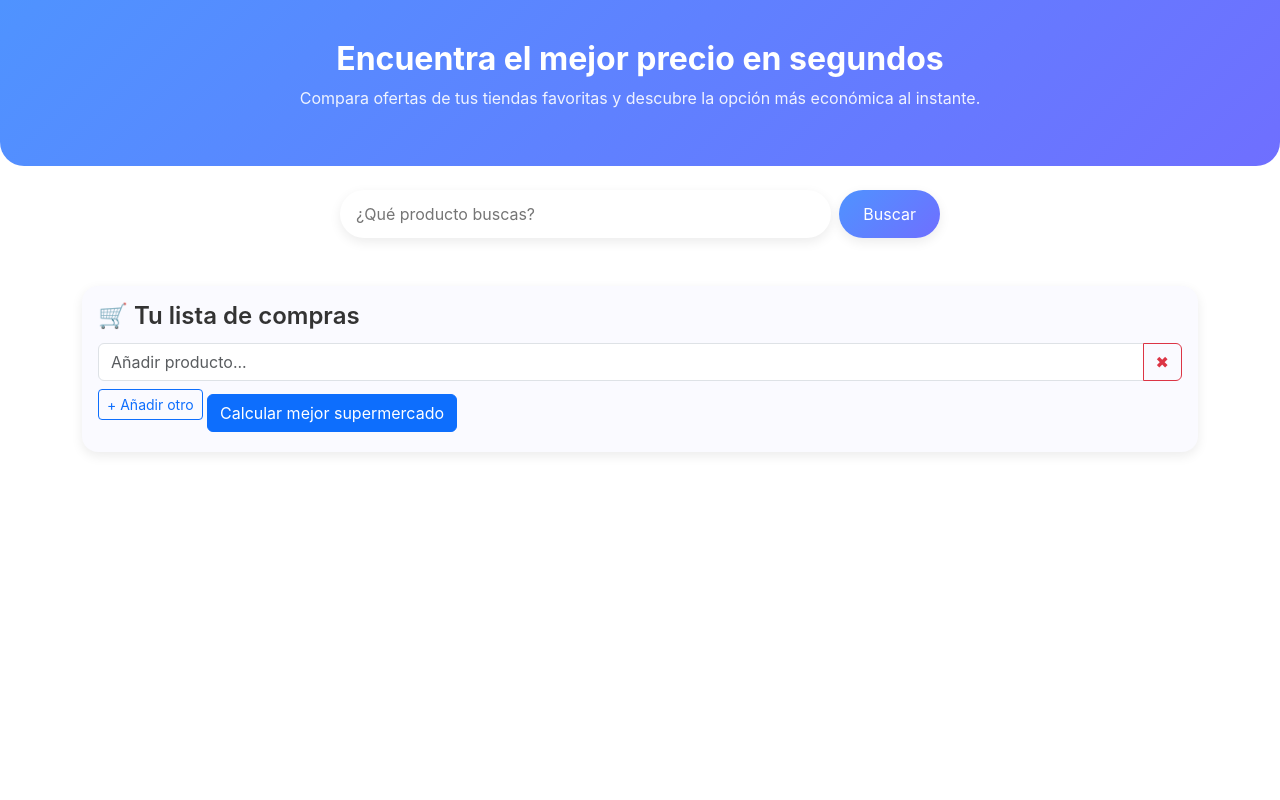
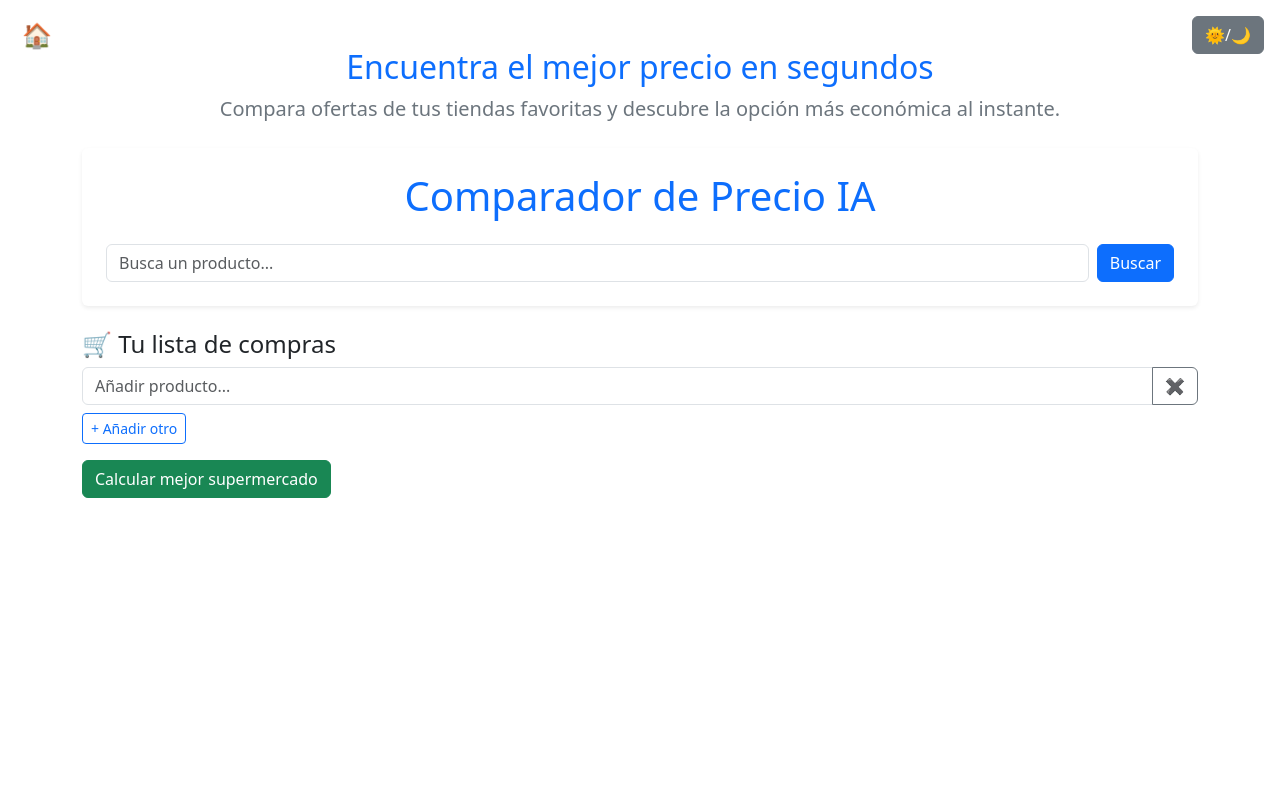
Before and after one commit to roymarth1991/compara.net, a Flask app: page / in a window 1280 px wide. Run offline with Flask 2, Linux system fonts and the light colour scheme.

Commit message:
Update index.html

```diff
--- a/templates/index.html
+++ b/templates/index.html
@@ -5,211 +5,108 @@
   <meta name="viewport" content="width=device-width, initial-scale=1" />
   <title>Comparador de Precio IA</title>
   <!-- Bootstrap CSS -->
-  <link
-    href="https://cdn.jsdelivr.net/npm/bootstrap@5.3.0/dist/css/bootstrap.min.css"
-    rel="stylesheet"
-  />
+  <link href="https://cdn.jsdelivr.net/npm/bootstrap@5.3.0/dist/css/bootstrap.min.css" rel="stylesheet" />
   <style>
-    :root {
-      --gradient-start: #4f93ff;
-      --gradient-end: #6f6fff;
-      --chip-bg: #f1f3ff;
-      --chip-hover: #e0e4ff;
-      --card-shadow: 0 4px 12px rgba(0, 0, 0, 0.08);
-    }
-    body {
-      margin: 0;
-      font-family: "Inter", sans-serif;
-      background: #fff;
-      color: #333;
-    }
-    .hero {
-      background: linear-gradient(
-        135deg,
-        var(--gradient-start),
-        var(--gradient-end)
-      );
-      color: #fff;
-      text-align: center;
-      padding: 2.5rem 1rem;
-      border-bottom-left-radius: 1.5rem;
-      border-bottom-right-radius: 1.5rem;
-    }
-    .hero h1 {
-      font-size: 2rem;
-      margin-bottom: 0.5rem;
-      font-weight: 700;
-    }
-    .hero p {
-      font-size: 1rem;
-      opacity: 0.9;
-    }
-    .top5-chips {
-      display: flex;
-      gap: 0.5rem;
-      overflow-x: auto;
-      padding: 1rem 0;
-    }
-    .chip {
-      background: var(--chip-bg);
-      padding: 0.5rem 1rem;
-      border-radius: 2rem;
-      font-size: 0.9rem;
-      cursor: pointer;
-      transition: background 0.2s, transform 0.2s;
-      white-space: nowrap;
-      display: flex;
-      align-items: center;
-      gap: 0.25rem;
-    }
-    .chip:hover {
-      background: var(--chip-hover);
-      transform: translateY(-2px);
-    }
-    .chip .count {
-      background: #fff;
-      padding: 0.1rem 0.4rem;
-      border-radius: 1rem;
-      font-size: 0.8rem;
-      color: #555;
-    }
-    .search-bar {
-      display: flex;
-      max-width: 600px;
-      margin: 0 auto;
-      gap: 0.5rem;
-    }
-    .search-bar input {
-      flex: 1;
-      border-radius: 2rem;
-      border: none;
-      padding: 0.75rem 1rem;
-      box-shadow: var(--card-shadow);
-    }
-    .btn-search {
-      background: linear-gradient(
-        135deg,
-        var(--gradient-start),
-        var(--gradient-end)
-      );
-      border: none;
-      color: #fff;
-      border-radius: 2rem;
-      padding: 0 1.5rem;
-      box-shadow: var(--card-shadow);
-      transition: opacity 0.2s, transform 0.2s;
-    }
-    .btn-search:hover {
-      opacity: 0.9;
-      transform: translateY(-2px);
-    }
-    .result-card {
-      border: none;
-      border-radius: 1rem;
-      box-shadow: var(--card-shadow);
-      transition: transform 0.2s;
-    }
-    .result-card:hover {
-      transform: translateY(-4px);
-    }
-    .result-card .card-body {
-      padding: 1rem;
-    }
-    .result-card h5 {
-      font-weight: 600;
-      margin-bottom: 0.5rem;
-    }
-    .result-card p {
-      font-size: 1.25rem;
-      font-weight: 700;
-      margin-bottom: 0.5rem;
-    }
-    .lista-section {
-      background: #fafaff;
-      padding: 1rem;
-      border-radius: 1rem;
-      box-shadow: var(--card-shadow);
-    }
-    .lista-section h4 {
-      font-weight: 600;
-      margin-bottom: 0.75rem;
-    }
-    .lista-section .input-group {
-      margin-bottom: 0.5rem;
-    }
+    :root { --bg-color: #ffffff; --text-color: #212529; --card-color: #ffffff; }
+    body.dark { --bg-color: #121212; --text-color: #f8f9fa; --card-color: #1f1f1f; }
+    body { background-color: var(--bg-color); color: var(--text-color); transition: background-color 0.3s, color 0.3s; min-height: 100vh; }
+    .search-card, .result-card { background-color: var(--card-color); color: var(--text-color); transition: background-color 0.3s, color 0.3s; }
+    /* Dark mode toggle button */
+    .btn-toggle-mode { position: fixed; top: 1rem; right: 1rem; z-index: 10000; }
+    /* Home button */
+    .btn-home { position: fixed; top: 1rem; left: 1rem; z-index: 10000; background: transparent; border: none; font-size: 1.5rem; color: var(--text-color); }
+    /* Loading overlay */
+    #loadingOverlay { position: fixed; top: 0; left: 0; width: 100%; height: 100%; background: rgba(255,255,255,0.9); display: none; align-items: center; justify-content: center; flex-direction: column; z-index: 9999; }
+    .loading-icon { width: 64px; height: 64px; margin-bottom: 1rem; }
+    .loading-text { font-size: 1.2rem; color: var(--text-color); text-align: center; max-width: 300px; }
   </style>
 </head>
 <body>
+  <!-- Home & Dark/Light Mode Toggle -->
+  <button class="btn-home" onclick="window.location='/'">🏠</button>
+  <button class="btn btn-secondary btn-toggle-mode" onclick="toggleMode()">🌞/🌙</button>
+
+  <!-- Loading Overlay -->
+  <div id="loadingOverlay">
+    <img src="https://cdn-icons-png.flaticon.com/512/263/263142.png" alt="Carrito" class="loading-icon" />
+    <div class="loading-text">No te preocupes, estamos buscando entre góndolas. Relájate, toma un café ☕</div>
+  </div>
+
+  <div class="container py-4">
     <!-- Hero -->
-  <div class="hero">
-    <h1>Encuentra el mejor precio en segundos</h1>
-    <p>Compara ofertas de tus tiendas favoritas y descubre la opción más económica al instante.</p>
-    <!-- Top 5 Chips -->
+    <div class="text-center my-4">
+      <h2 class="text-primary hero-text">Encuentra el mejor precio en segundos</h2>
+      <p class="lead text-secondary">Compara ofertas de tus tiendas favoritas y descubre la opción más económica al instante.</p>
+    </div>
+
+    <!-- Top 5 productos más buscados -->
     {% if top5 %}
-    <div class="top5-chips">
+    <div class="search-card p-3 rounded shadow-sm mb-4">
+      <h4 class="mb-3 text-secondary">🔥 Top 5 productos más buscados</h4>
+      <div class="row row-cols-2 row-cols-md-5 g-2">
         {% for item in top5 %}
-      <div class="chip" onclick="selectTop('{{ item }}')">
-        {{ item }} <span class="count">{{ loop.index0 and cargar_topes()[item] or cargar_topes()[item] }}</span>
+        <div class="col">
+          <button type="button" class="btn btn-outline-primary w-100" onclick="selectTop('{{ item }}')">{{ item }}</button>
         </div>
         {% endfor %}
       </div>
+    </div>
     {% endif %}
+
+    <!-- Search Card -->
+    <div class="search-card p-4 rounded shadow-sm mb-4">
+      <h1 class="text-center mb-4 text-primary">Comparador de Precio IA</h1>
+      <form method="post" class="d-flex flex-column flex-md-row" id="searchForm">
+        <input list="sugerencias" type="text" name="termino" class="form-control me-md-2 mb-2 mb-md-0" placeholder="Busca un producto..." value="{{ termino }}" required />
+        <datalist id="sugerencias">
+          <option value="Leche"><option value="Arroz"><option value="Aceite"><option value="Huevos"><option value="Pan"><option value="Detergente">
+        </datalist>
+        <button type="submit" class="btn btn-primary">Buscar</button>
+      </form>
     </div>
 
-  <div class="container py-4">
-    <!-- Search Bar -->
-    <form method="post" id="searchForm" class="search-bar mx-auto">
-      <input
-        type="text"
-        name="termino"
-        placeholder="¿Qué producto buscas?"
-        value="{{ termino }}"
-        required
-      />
-      <button type="submit" class="btn btn-search">Buscar</button>
-    </form>
-
-    <!-- Results -->
+    <!-- Resultados -->
     {% if resultados %}
-    <h2 class="mt-5 mb-3">Resultados para «{{ termino }}»</h2>
-    <div class="row g-4">
+    <div class="mt-4">
+      <h2 class="mb-3 text-secondary">Resultados para «{{ termino }}»</h2>
+      <div class="row row-cols-1 row-cols-sm-2 g-3">
         {% for r in resultados %}
-      <div class="col-12 col-md-6 col-lg-4">
-        <div class="card result-card">
-          <div class="card-body">
-            <h5 class="card-title">
-              {% if loop.index <= 3 %}
-                <span class="me-2">🥇🥈🥉{{ '' }}</span>
-              {% else %}
-                <span class="me-2">#{{ loop.index }}</span>
-              {% endif %}
-              {{ r.nombre }}
+        <div class="col">
+          <div class="card result-card p-3 h-100 {% if loop.index0 == 0 %}best-option border border-warning{% endif %}">
+            <div class="card-body d-flex flex-column">
+              <h5 class="card-title d-flex align-items-center">
+                {% if loop.index == 1 %}<span class="rank-badge rank-1">🥇</span>
+                {% elif loop.index == 2 %}<span class="rank-badge rank-2">🥈</span>
+                {% elif loop.index == 3 %}<span class="rank-badge rank-3">🥉</span>
+                {% else %}<span class="me-2">#{{ loop.index }}</span>{% endif %}
+                {% if r.enlace %}<a href="{{ r.enlace }}" target="_blank">{{ r.nombre }}</a>{% else %}{{ r.nombre }}{% endif %}
               </h5>
-            <p class="text-primary">{{ r.precio }}</p>
-            <small class="text-muted">{{ r.tienda }}</small>
+              <p class="mt-auto fs-5 text-success">{{ r.precio }} <small class="text-muted">({{ r.tienda }})</small></p>
             </div>
           </div>
         </div>
         {% endfor %}
       </div>
+    </div>
     {% endif %}
 
-    <!-- Shopping List -->
-    <div class="lista-section mt-5">
+    <!-- Lista de Compras -->
+    <div class="lista-section">
       <h4>🛒 Tu lista de compras</h4>
       <form method="post" action="/lista" id="listaForm">
         <div id="listaItems">
-          <div class="input-group">
-            <input type="text" name="producto" class="form-control" placeholder="Añadir producto..." required />
-            <button class="btn btn-outline-danger" type="button" onclick="this.parentNode.remove()">✖</button>
+          <div class="input-group mb-2">
+            <input type="text" name="producto" class="form-control" placeholder="Añadir producto..." required>
+            <button class="btn btn-outline-secondary remove-item" type="button">✖</button>
           </div>
         </div>
-        <button id="addItem" type="button" class="btn btn-outline-primary btn-sm mb-3">+ Añadir otro</button>
-        <button type="submit" class="btn btn-primary">Calcular mejor supermercado</button>
+        <button id="addItem" type="button" class="btn btn-sm btn-outline-primary mb-3">+ Añadir otro</button>
+        <br>
+        <button type="submit" class="btn btn-success">Calcular mejor supermercado</button>
       </form>
 
       {% if lista %}
-      <hr />
+      <hr>
       <h5>Lista:</h5>
       <ul>
         {% for item in lista %}<li>{{ item }}</li>{% endfor %}
@@ -218,7 +115,7 @@
       <ul>
         {% for t in tiendas %}<li>{{ t }}: {{ "%.2f"|format(totales[t]) }}</li>{% endfor %}
       </ul>
-      <h4 class="mt-3">🏆 Mejor opción: {{ mejor }}</h4>
+      <h4 class="mt-3 text-primary">🏆 Te conviene comprar en: {{ mejor }}</h4>
       {% endif %}
     </div>
   </div>
@@ -226,19 +123,30 @@
   <!-- Bootstrap JS -->
   <script src="https://cdn.jsdelivr.net/npm/bootstrap@5.3.0/dist/js/bootstrap.bundle.min.js"></script>
   <script>
-    function selectTop(item) {
-      const input = document.querySelector("input[name='termino']");
-      input.value = item;
-      document.getElementById("searchForm").submit();
+    // Dark/Light toggle
+    function toggleMode() {
+      document.body.classList.toggle('dark');
+      localStorage.setItem('darkMode', document.body.classList.contains('dark'));
     }
-    document.getElementById("addItem").addEventListener("click", () => {
-      const div = document.createElement("div");
-      div.className = "input-group";
-      div.innerHTML = `
-        <input type="text" name="producto" class="form-control" placeholder="Añadir producto..." required/>
-        <button class="btn btn-outline-danger" type="button" onclick="this.parentNode.remove()">✖</button>
-      `;
-      document.getElementById("listaItems").append(div);
+    document.addEventListener('DOMContentLoaded', () => {
+      if (localStorage.getItem('darkMode') === 'true') document.body.classList.add('dark');
+      // Loading overlay on forms
+      document.getElementById('searchForm').addEventListener('submit', () => {
+        document.getElementById('loadingOverlay').style.display = 'flex';
+      });
+      document.getElementById('listaForm').addEventListener('submit', () => {
+        document.getElementById('loadingOverlay').style.display = 'flex';
+      });
+      // Dynamic list fields
+      document.getElementById('addItem').addEventListener('click', () => {
+        const div = document.createElement('div');
+        div.className = 'input-group mb-2';
+        div.innerHTML = `<input type="text" name="producto" class="form-control" placeholder="Añadir producto..." required><button class="btn btn-outline-secondary remove-item" type="button">✖</button>`;
+        document.getElementById('listaItems').append(div);
+      });
+      document.getElementById('listaItems').addEventListener('click', e => {
+        if (e.target.classList.contains('remove-item')) e.target.closest('.input-group').remove();
+      });
     });
   </script>
 </body>
```
Lines whose indentation alone changed are shown as unchanged.
